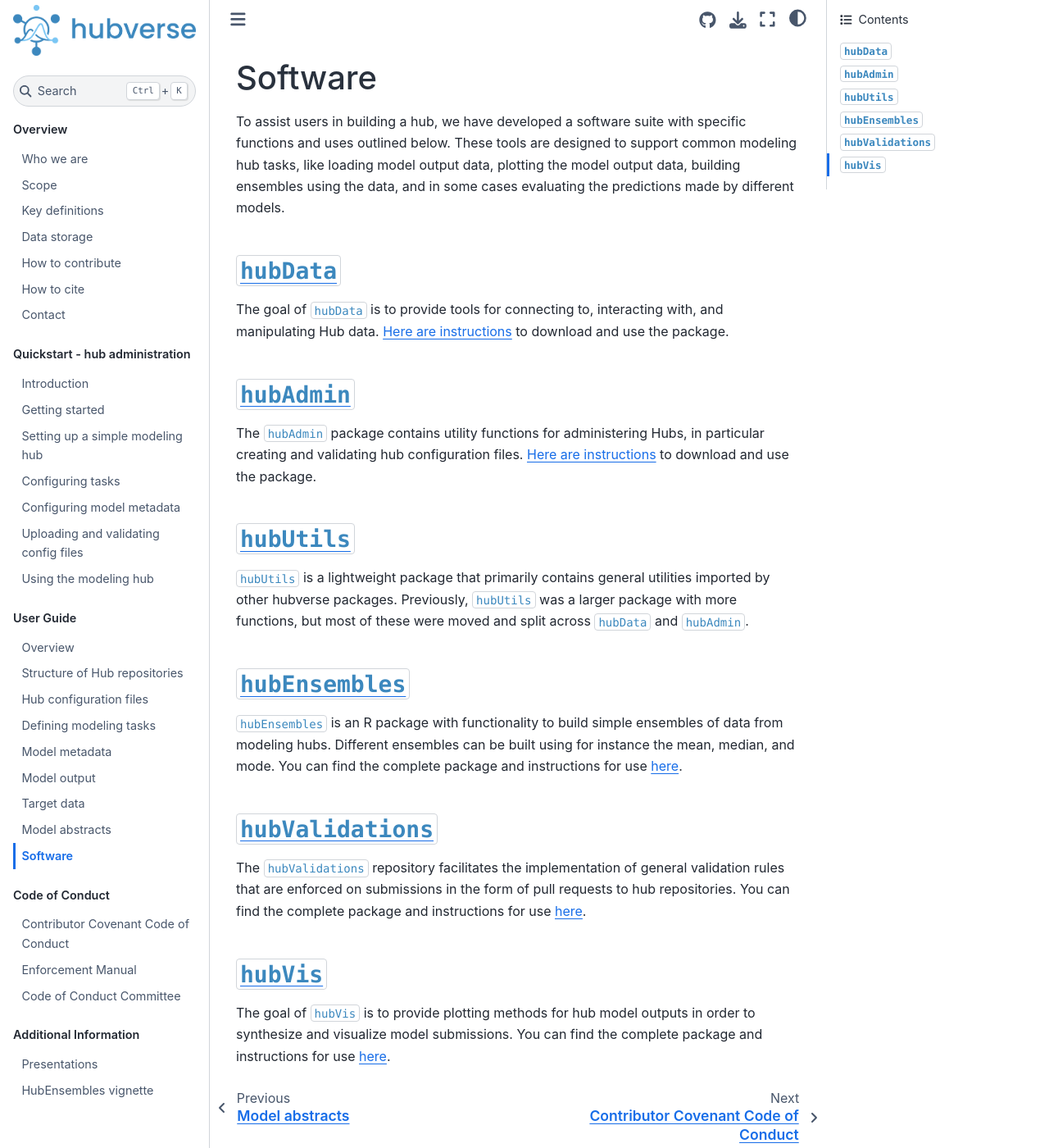
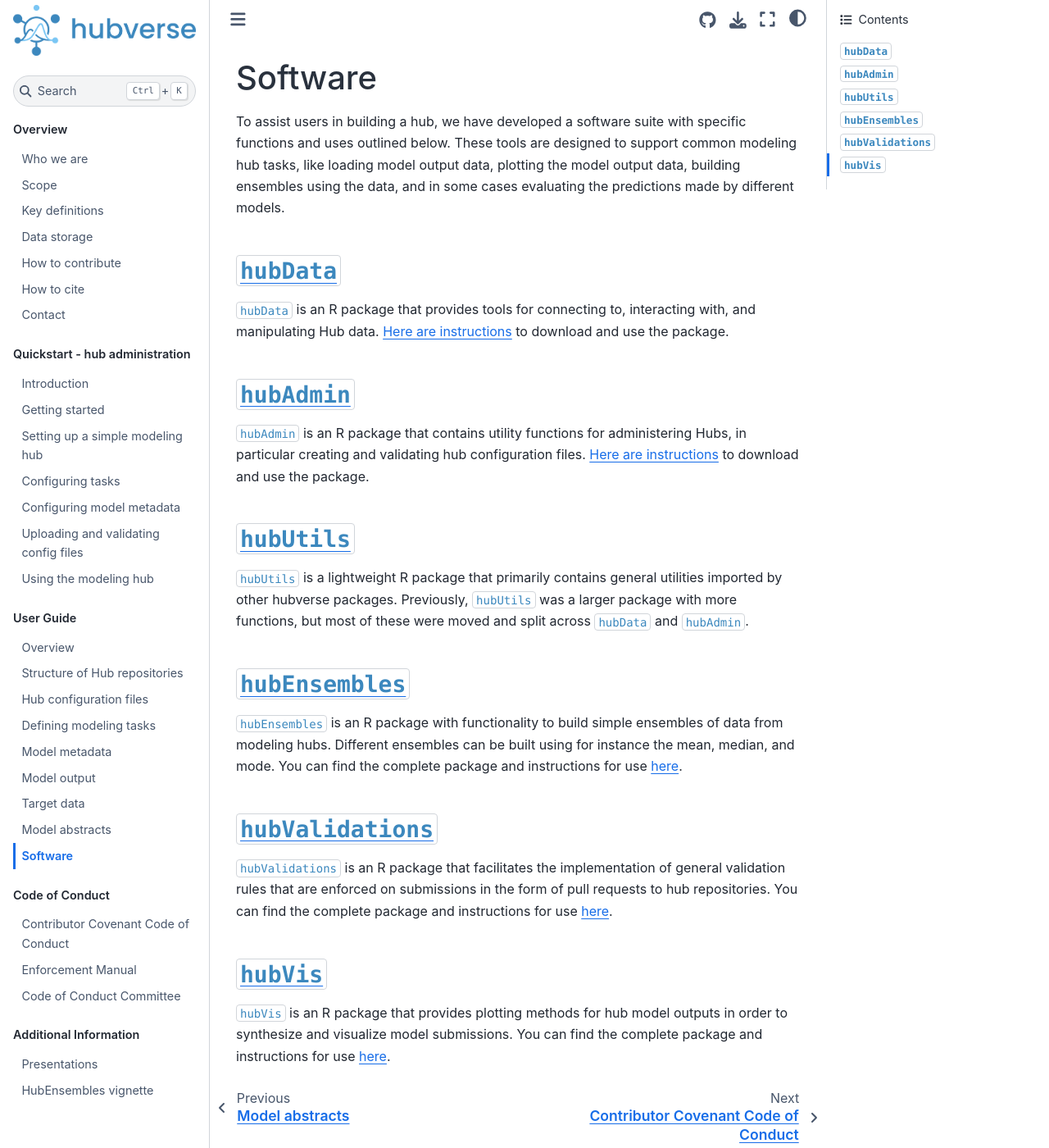
Before and after one commit to hubverse-org/hubDocs, a Sphinx documentation site: the page built from docs/source/user-guide/software.md, in a window 1280 px wide and 1400 px high. Shown: the whole window at 82% size. Built offline with Sphinx 7.4.7 and the Sphinx Book theme 1.1.4, drawn with Linux system fonts in a browser that asks for light colours.

Commit message:
Update software.md
Added text to indicate that all individual software packages were R packages

```diff
--- a/docs/source/user-guide/software.md
+++ b/docs/source/user-guide/software.md
@@ -4,15 +4,15 @@ To assist users in building a hub, we have developed a software suite with speci
 
 ## [`hubData`](https://github.com/Infectious-Disease-Modeling-Hubs/hubData)
 
-The goal of `hubData` is to provide tools for connecting to, interacting with, and manipulating Hub data. [Here are instructions](https://github.com/Infectious-Disease-Modeling-Hubs/hubData) to download and use the package.
+`hubData` is an R package that provides tools for connecting to, interacting with, and manipulating Hub data. [Here are instructions](https://github.com/Infectious-Disease-Modeling-Hubs/hubData) to download and use the package.
 
 ## [`hubAdmin`](https://github.com/Infectious-Disease-Modeling-Hubs/hubAdmin)
 
-The `hubAdmin` package contains utility functions for administering Hubs, in particular creating and validating hub configuration files. [Here are instructions](https://github.com/Infectious-Disease-Modeling-Hubs/hubAdmin) to download and use the package.
+`hubAdmin` is an R package that contains utility functions for administering Hubs, in particular creating and validating hub configuration files. [Here are instructions](https://github.com/Infectious-Disease-Modeling-Hubs/hubAdmin) to download and use the package.
 
 ## [`hubUtils`](https://infectious-disease-modeling-hubs.github.io/hubUtils/)
 
-`hubUtils` is a lightweight package that primarily contains general utilities imported by other hubverse packages. Previously, `hubUtils` was a larger package with more functions, but most of these were moved and split across `hubData` and `hubAdmin`.
+`hubUtils` is a lightweight R package that primarily contains general utilities imported by other hubverse packages. Previously, `hubUtils` was a larger package with more functions, but most of these were moved and split across `hubData` and `hubAdmin`.
 
 ## [`hubEnsembles`](https://github.com/Infectious-Disease-Modeling-Hubs/hubEnsembles)
 
@@ -20,8 +20,8 @@ The `hubAdmin` package contains utility functions for administering Hubs, in par
 
 ## [`hubValidations`](https://github.com/Infectious-Disease-Modeling-Hubs/hubValidations)
 
-The `hubValidations` repository facilitates the implementation of general validation rules that are enforced on submissions in the form of pull requests to hub repositories. You can find the complete package and instructions for use [here](https://github.com/Infectious-Disease-Modeling-Hubs/hubValidations).
+`hubValidations` is an R package that facilitates the implementation of general validation rules that are enforced on submissions in the form of pull requests to hub repositories. You can find the complete package and instructions for use [here](https://github.com/Infectious-Disease-Modeling-Hubs/hubValidations).
 
 ## [`hubVis`](https://github.com/Infectious-Disease-Modeling-Hubs/hubVis)
 
-The goal of `hubVis` is to provide plotting methods for hub model outputs in order to synthesize and visualize model submissions. You can find the complete package and instructions for use [here](https://github.com/Infectious-Disease-Modeling-Hubs/hubVis).
+`hubVis` is an R package that provides plotting methods for hub model outputs in order to synthesize and visualize model submissions. You can find the complete package and instructions for use [here](https://github.com/Infectious-Disease-Modeling-Hubs/hubVis).
```
